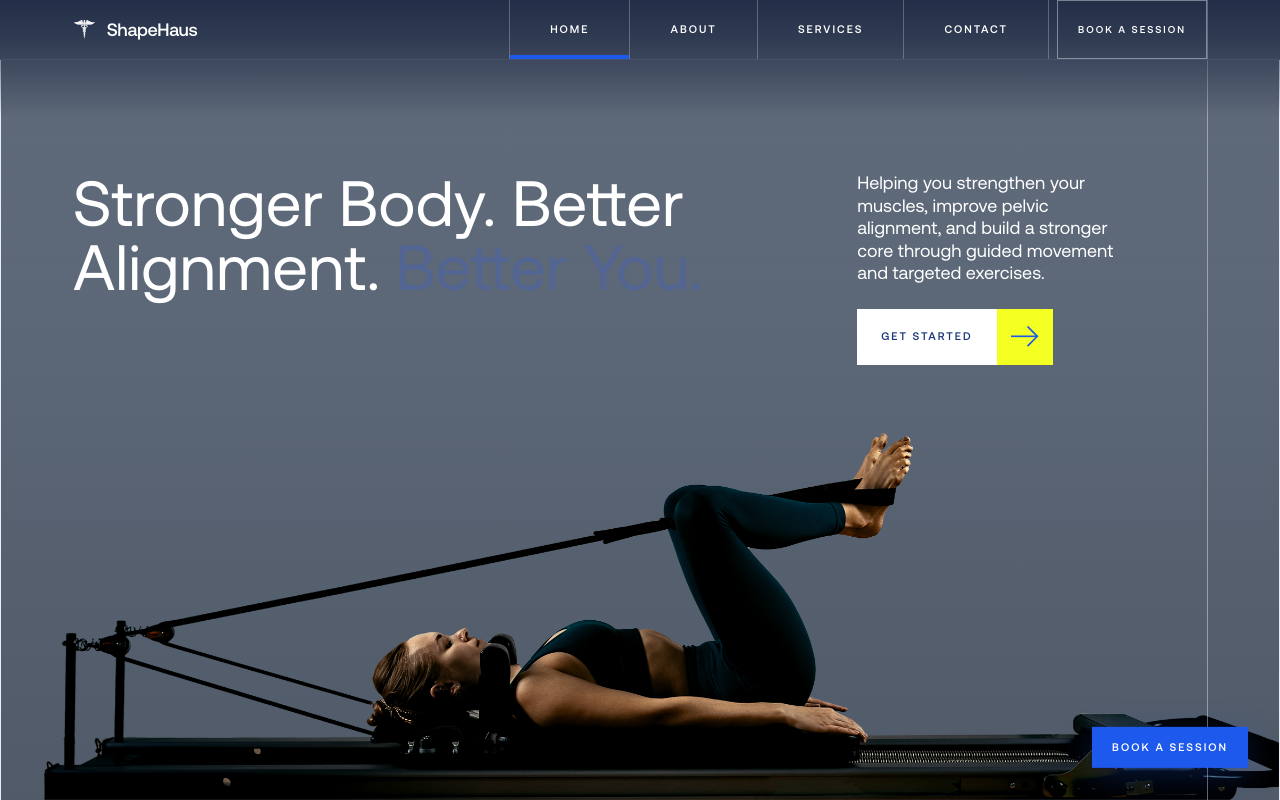
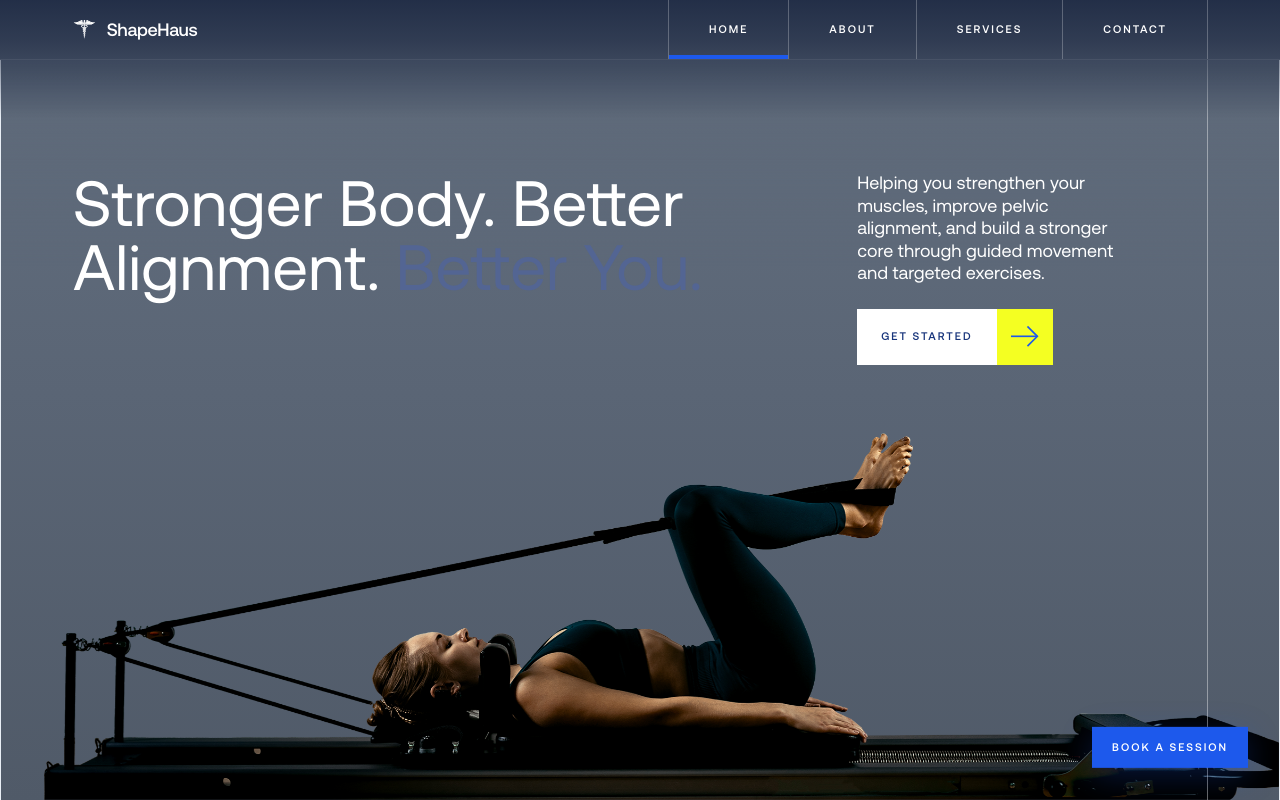
Before and after one commit to Mheek-frosh/inspo, a React (Vite) app: page / in a window 1280 px wide. Shown: the top 800 px of the page. Built offline with nearby package versions, Linux system fonts and the light colour scheme; a web font is replaced by a local one.

Commit message:
remove book session from top navigation

```diff
--- a/src/components/Navigation.tsx
+++ b/src/components/Navigation.tsx
@@ -1,7 +1,6 @@
 import { Link } from 'react-router-dom'
 import ArrowIcon from './ArrowIcon'
 import { logos } from '../assets/paths'
-import { useBookSession } from '../context/BookSessionContext'
 
 const navItems: Array<{
   num: string
@@ -34,7 +33,6 @@ export default function Navigation({
   homeHero = false,
   onToggleMenu,
 }: NavigationProps) {
-  const { openBookSession } = useBookSession()
   const markSrc = theme === 'light' && !menuOpen ? logos.markBlue : logos.markWhite
 
   const navClass = [
@@ -92,11 +90,6 @@ export default function Navigation({
               />
             </li>
           ))}
-          <li className="nav-book-li">
-            <button type="button" className="nav-book-btn" onClick={openBookSession}>
-              Book a Session
-            </button>
-          </li>
         </ul>
       </nav>
     </>
```
